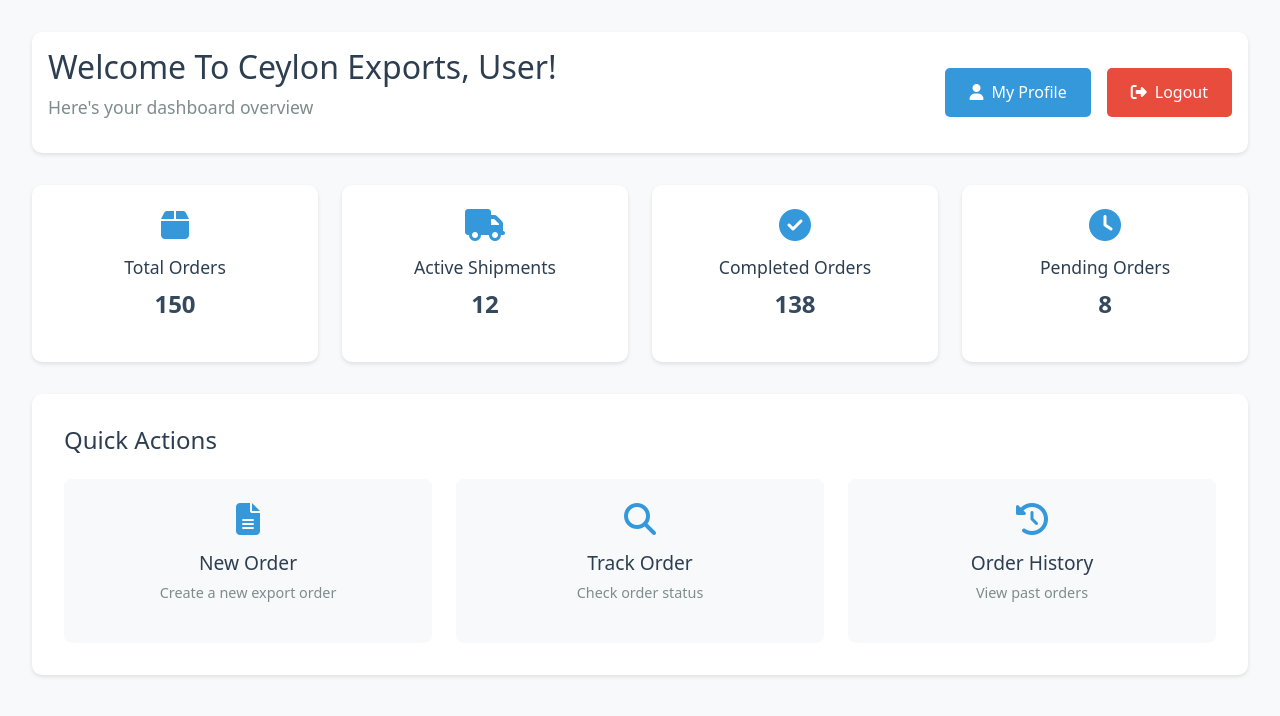
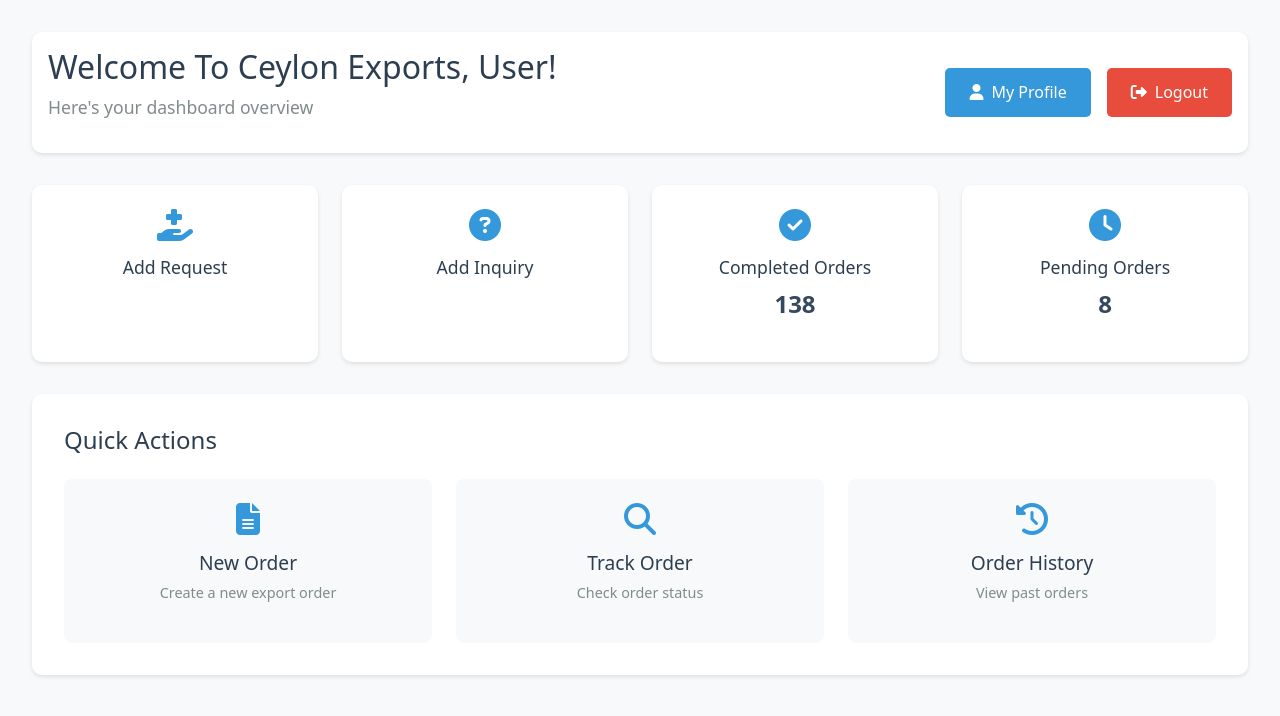
Before and after one commit to IT21062438/ExportManagement, a React (Create React App) app in the folder client/: page /profile in a window 1280 px wide. Shown: the top 716 px of the page. Built offline with nearby package versions, Linux system fonts and the light colour scheme.

Commit message:
Update login

```diff
--- a/client/src/App.js
+++ b/client/src/App.js
@@ -57,13 +57,7 @@ import ProfileDetails from "./components/ProfileDetails.js";
 
 export default class App extends Component {
   render() {
-    const hideNavbarPaths = [
-      "/",
-      "/signup",
-      "/home",
-      "/profile",
-
-    ];
+    const hideNavbarPaths = ["/", "/signup", "/home", "/profile"];
     return (
       <BrowserRouter>
         {/* {window.location.pathname !== "/" &&
--- a/client/src/components/Login.js
+++ b/client/src/components/Login.js
@@ -58,8 +58,6 @@ function Login() {
       } else {
         handleError(message);
       }
-
-      console.log(result);
     } catch (error) {
       handleError(error.message);
     }
--- a/client/src/components/NavBar.js
+++ b/client/src/components/NavBar.js
@@ -4,6 +4,9 @@ import "./styles/styleSideNav.css";
 
 class NavBar extends Component {
   render() {
+    const userRole = localStorage.getItem("role");
+    const isAdmin = userRole === "admin";
+
     return (
       <div id="wrapper" className="toggled">
         <div id="sidebar-wrapper">
@@ -27,10 +30,12 @@ class NavBar extends Component {
               className="my-4"
               style={{ borderColor: "rgba(255,255,255,0.1)" }}
             />
+
+            {/* Customer Section - Visible to all users */}
             <li className="nav-item">
               <div className="dropdown">
                 <i className="fas fa-sort-amount-up-alt me-2"></i>
-                <span className="nav-link-text">Customer </span>
+                <span className="nav-link-text">Customer</span>
                 <div className="dropdown-content shadow-lg">
                   <a href="/requests" className="dropdown-item">
                     <i className="fas fa-chart-line me-2"></i>Requests Dashboard
@@ -38,18 +43,13 @@ class NavBar extends Component {
                   <a href="/reqadd" className="dropdown-item">
                     <i className="fas fa-plus-circle me-2"></i>Add request
                   </a>
-                  <a href="/reqrep" className="dropdown-item">
-                    <i className="fas fa-file-alt me-2"></i>Requests reports
-                  </a>
+
                   <a href="/inquiries" className="dropdown-item">
                     <i className="fas fa-question-circle me-2"></i>Inquiries
                     Dashboard
                   </a>
                   <a href="/inqadd" className="dropdown-item">
                     <i className="fas fa-plus-circle me-2"></i>Add inquiry
-                  </a>
-                  <a href="/inqrep" className="dropdown-item">
-                    <i className="fas fa-file-alt me-2"></i>Inquiry reports
                   </a>
                 </div>
               </div>
@@ -58,6 +58,10 @@ class NavBar extends Component {
               className="my-4"
               style={{ borderColor: "rgba(255,255,255,0.1)" }}
             />
+
+            {/* Admin-only Sections */}
+            {isAdmin && (
+              <>
                 <li className="nav-item">
                   <div className="dropdown">
                     <i className="fas fa-cubes me-2"></i>
@@ -68,7 +72,8 @@ class NavBar extends Component {
                         Dashboard
                       </a>
                       <a href="/intrep" className="dropdown-item">
-                    <i className="fas fa-file-alt me-2"></i>Inventory Reports
+                        <i className="fas fa-file-alt me-2"></i>Inventory
+                        Reports
                       </a>
                     </div>
                   </div>
@@ -77,17 +82,19 @@ class NavBar extends Component {
                   className="my-4"
                   style={{ borderColor: "rgba(255,255,255,0.1)" }}
                 />
+
                 <li className="nav-item">
                   <div className="dropdown">
                     <i className="fab fa-product-hunt me-2"></i>
-                <span className="nav-link-text">Production </span>
+                    <span className="nav-link-text">Production</span>
                     <div className="dropdown-content shadow-lg">
                       <a href="/prodash" className="dropdown-item">
                         <i className="fas fa-chart-line me-2"></i>Production
                         Dashboard
                       </a>
                       <a href="/prorep" className="dropdown-item">
-                    <i className="fas fa-file-alt me-2"></i>Production Reports
+                        <i className="fas fa-file-alt me-2"></i>Production
+                        Reports
                       </a>
                     </div>
                   </div>
@@ -96,15 +103,16 @@ class NavBar extends Component {
                   className="my-4"
                   style={{ borderColor: "rgba(255,255,255,0.1)" }}
                 />
+
                 <li className="nav-item">
                   <div className="dropdown">
                     <i className="fas fa-cubes me-2"></i>
                     <span className="nav-link-text">Export</span>
                     <div className="dropdown-content shadow-lg">
                       <a href="/expDash" className="dropdown-item">
-                    <i className="fas fa-chart-line me-2"></i>Export Dashboard
+                        <i className="fas fa-chart-line me-2"></i>Export
+                        Dashboard
                       </a>
-
                       <a href="/exprep" className="dropdown-item">
                         <i className="fas fa-file-alt me-2"></i>Export reports
                       </a>
@@ -115,6 +123,7 @@ class NavBar extends Component {
                   className="my-4"
                   style={{ borderColor: "rgba(255,255,255,0.1)" }}
                 />
+
                 <li className="nav-item">
                   <div className="dropdown">
                     <i className="fas fa-cubes me-2"></i>
@@ -133,6 +142,7 @@ class NavBar extends Component {
                   className="my-4"
                   style={{ borderColor: "rgba(255,255,255,0.1)" }}
                 />
+
                 <li className="nav-item">
                   <div className="dropdown">
                     <i className="fas fa-cubes me-2"></i>
@@ -151,6 +161,8 @@ class NavBar extends Component {
                   className="my-4"
                   style={{ borderColor: "rgba(255,255,255,0.1)" }}
                 />
+              </>
+            )}
           </ul>
         </div>
 
@@ -158,8 +170,7 @@ class NavBar extends Component {
           className="navbar navbar-expand-lg navbar-dark"
           style={{ backgroundColor: "#013220" }}
         >
-          {/* <!-- Image and text --> */}
-          <a class="navbar-brand" href="#"></a>
+          <a className="navbar-brand" href="#"></a>
           <div className="container-fluid">
             <button
               className="navbar-toggler"
@@ -185,14 +196,13 @@ class NavBar extends Component {
                 </li>
                 <li className="nav-item">
                   <a className="nav-link" href="#">
-                    <i class="fas fa-question-circle"></i>
+                    <i className="fas fa-question-circle"></i>
                     &nbsp; HELP
                   </a>
                 </li>
-
                 <li className="nav-item">
                   <a className="nav-link active" aria-current="page" href="#">
-                    <i class="fas fa-phone-square"></i> &nbsp;Contact
+                    <i className="fas fa-phone-square"></i> &nbsp;Contact
                   </a>
                 </li>
 
@@ -226,6 +236,7 @@ class NavBar extends Component {
                       });
 
                       if (result.isConfirmed) {
+                        localStorage.clear();
                         window.location.href = "/";
                       }
                     }}
--- a/client/src/components/Profile.js
+++ b/client/src/components/Profile.js
@@ -5,7 +5,6 @@ import "./styles/Profile.css";
 function Profile() {
   const [userName, setUserName] = useState("User");
   const history = useHistory();
-
 
   useEffect(() => {
     const storedName = localStorage.getItem("loggedInUser");
@@ -47,18 +46,20 @@ function Profile() {
           <p>150</p>
         </div> */}
         <div
-  className="stat-card"
-  onClick={() => history.push('/requests')}
-  style={{ cursor: 'pointer' }}
->
-  <i className="fas fa-box"></i>
-  <h3>Total Orders</h3>
-  <p>150</p>
-</div>
-        <div className="stat-card">
-          <i className="fas fa-truck"></i>
-          <h3>Active Shipments</h3>
-          <p>12</p>
+          className="stat-card"
+          onClick={() => history.push("/requests")}
+          style={{ cursor: "pointer" }}
+        >
+          <i className="fas fa-hand-holding-medical"></i>
+          <h3>Add Request</h3>
+        </div>
+        <div
+          className="stat-card"
+          onClick={() => history.push("/inquiries")}
+          style={{ cursor: "pointer" }}
+        >
+          <i className="fas fa-question-circle"></i>
+          <h3>Add Inquiry</h3>
         </div>
         <div className="stat-card">
           <i className="fas fa-check-circle"></i>
```
Lines whose indentation alone changed are shown as unchanged.
